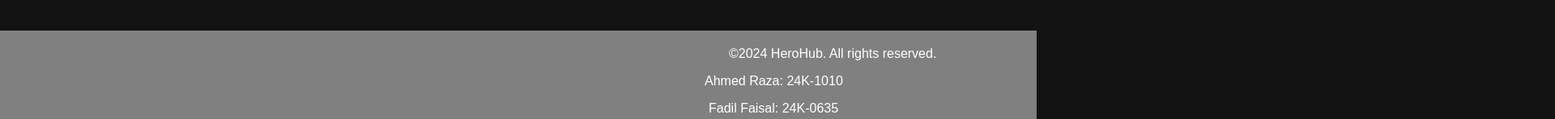
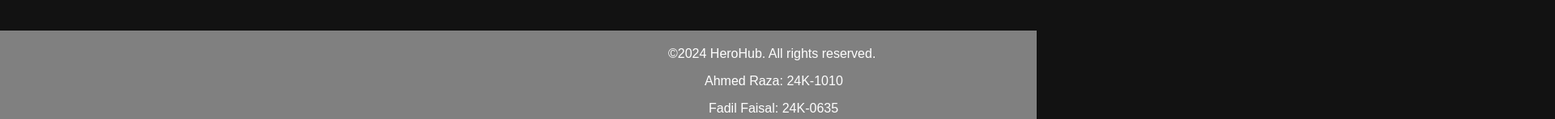
Before and after one commit to FASTLOVERjk/ICT-Project, a plain HTML site: page index.html in a window 1280 px wide. Shown: the part 1615-1763 px from the top of the page at 81% size, 1920 px wide, since content can reach past the window. Drawn offline with Linux system fonts and the light colour scheme; a web font is replaced by a local one.

Commit message:
Update profile.css

```diff
--- a/profile.css
+++ b/profile.css
@@ -335,7 +335,7 @@ font-optical-sizing: auto;
 font-weight: 400;
 font-style: normal;
 position: relative;
-left: 900px;
+left: 825px;
 top: 20px;
 }
 body.dark-mode footer {
```
